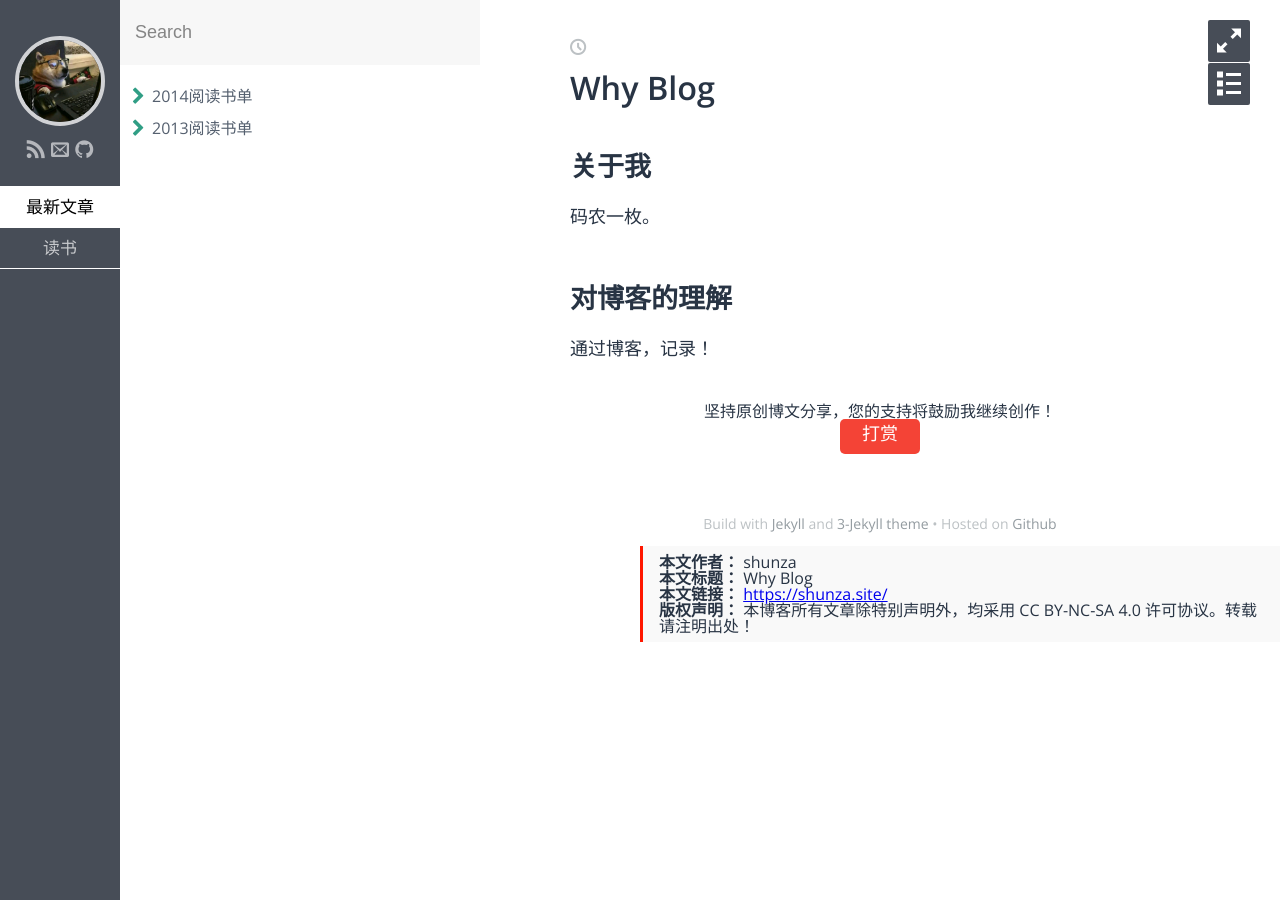
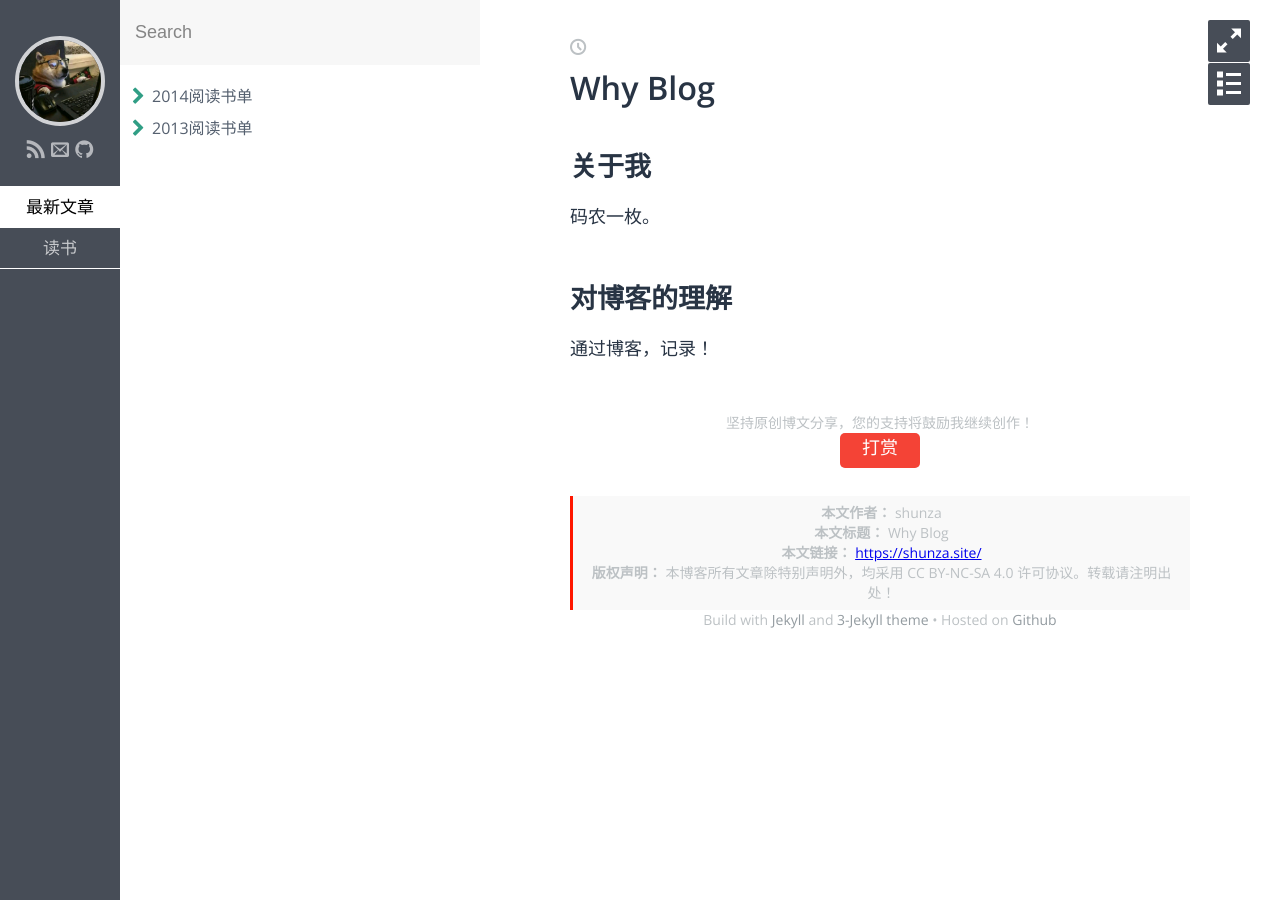
Before and after one commit to shunza/shunza.github.io, a Jekyll site: the page built from index.md, in a window 1280 px wide. Built offline with Jekyll 4.4.1, drawn with Linux system fonts in a browser that asks for light colours; some web fonts are replaced.

Commit message:
fix default.html footer.html.

```diff
--- a/_layouts/default.html
+++ b/_layouts/default.html
@@ -10,7 +10,8 @@ layout: compress
     <main id="main" class="open">
       {{ content }}
 
-      <div style="padding: 10px 0; margin: 20px auto; width: 90%; text-align: center">
+      <div class="footer">
+        <div class="container">
             <div>坚持原创博文分享，您的支持将鼓励我继续创作！</div>
             <button
         style="cursor: pointer; border: 0; outline: 0; border-radius: 5px; padding: 0; margin: 0; letter-spacing: normal; text-transform: none; text-indent: 0; text-shadow: none"
@@ -23,19 +24,12 @@ layout: compress
               <p>支付宝</p>
             </div>
         </div>
-      </div>
-    <div>
-    <div style="position: fixed;left: 50%">
             <ul class="post-copyright">
                 <li> <strong>本文作者：</strong> shunza </li>
                 <li> <strong>本文标题：</strong> {{ page.title }} </li>
                 <li> <strong>本文链接：</strong> <a href="{{ page.url | prepend: site.baseurl | prepend: site.url }}">{{ page.url | prepend: site.baseurl | prepend: site.url }}</a></li>
                 <li> <strong>版权声明：</strong> 本博客所有文章除特别声明外，均采用 CC BY-NC-SA 4.0 许可协议。转载请注明出处！</li>
             </ul>
-    </div>
-
-      <div class="footer">
-        <div class="container">
           <p class="footer-entry">Build with <a href="http://jekyllrb.com/" target="_blank">Jekyll</a> and <a href="https://github.com/P233/3-Jekyll" target="_blank">3-Jekyll theme</a> • Hosted on <a href="https://pages.github.com/" target="_blank">Github</a></p>
         </div>
       </div>
```
Lines whose indentation alone changed are shown as unchanged.
